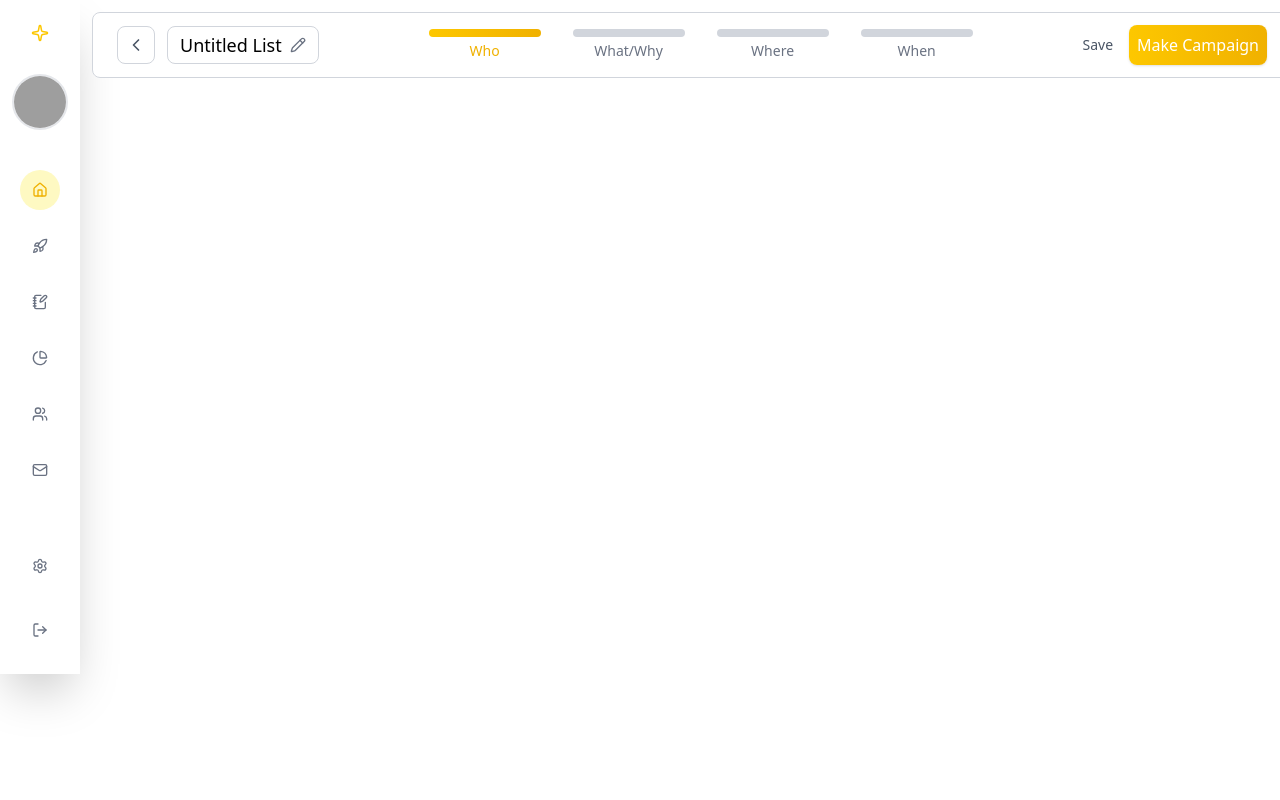
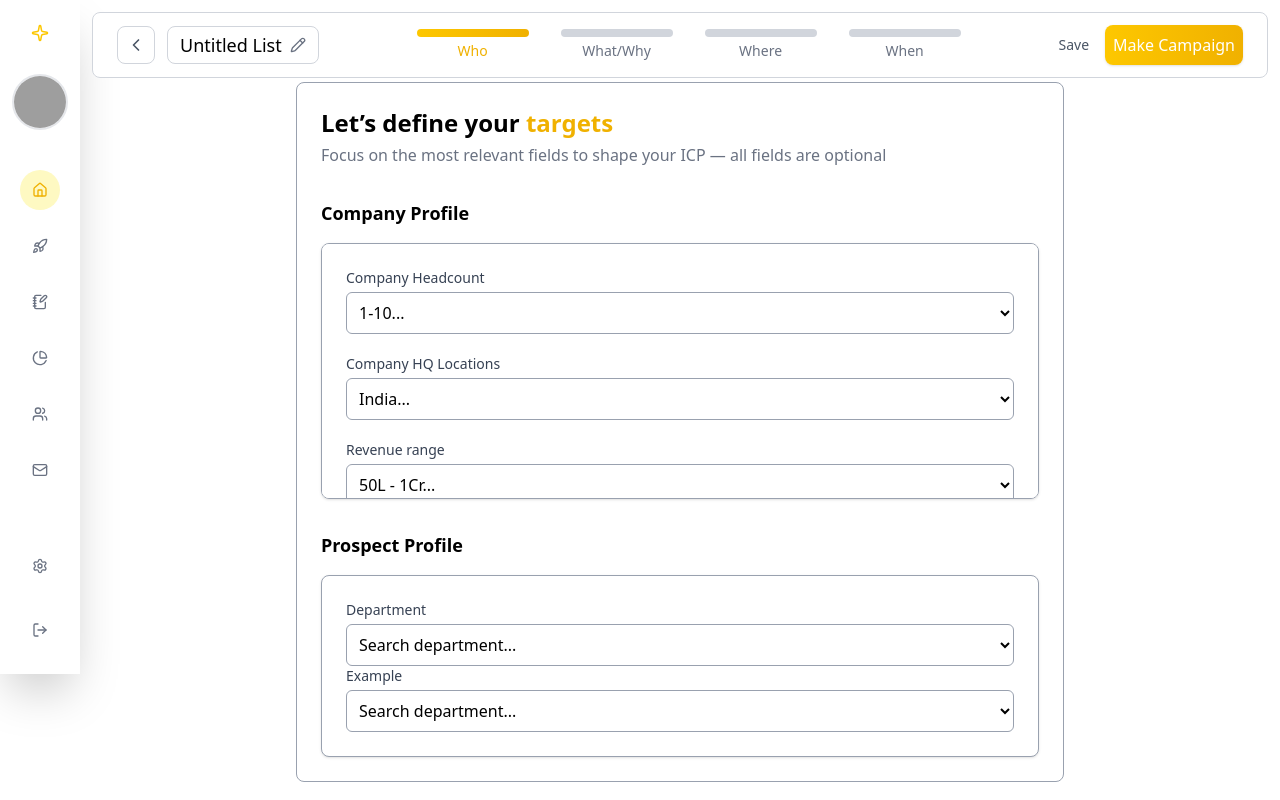
Before and after one commit to Doshi24/Assignment_ZI_cloud, a React (Vite) app in the folder vite-project/: page / in a window 1280 px wide. Built offline with nearby package versions, Linux system fonts and the light colour scheme; grey boxes are pictures that could not be loaded.

Commit message:
Add Heropage component and integrate Here_section_right; update Top_nav styles

```diff
--- a/vite-project/src/Homepage.jsx
+++ b/vite-project/src/Homepage.jsx
@@ -1,11 +1,12 @@
 import Leftside_nav from './component/Leftside_nav'
 import Top_nav from './component/Top_nav'
+import Heropage from './component/Heropage'
 
 
 function Homepage() {
 
     return (
-    <div className="flex h-screen w-screen overflow-hidden">
+    <div className="flex h-screen w-screen">
       {/* Sidebar */}
       <div className="fixed left-0 top-0 h-full w-20">
         <Leftside_nav />
@@ -18,6 +19,9 @@ function Homepage() {
           <Top_nav />
         </div>
 
+        <div className='flex-1 overflow-y-auto'>
+            <Heropage />
+        </div>
       </div>
     </div>
     )
--- /dev/null
+++ b/vite-project/src/component/Hero_section_right.jsx
@@ -0,0 +1,110 @@
+
+
+
+
+function Here_section_right() {
+  return (
+    <div className="w-full max-w-3xl mx-auto p-6 border border-gray-400 rounded-lg ">
+      {/* Header */}
+      <h2 className="text-2xl font-semibold">
+        Let’s define your <span className="text-yellow-500">targets</span>
+      </h2>
+      <p className="text-gray-500 mt-1">
+        Focus on the most relevant fields to shape your ICP — all fields are optional
+      </p>
+
+      {/* Company Profile */}
+      <div className="mt-8">
+        <h3 className="text-lg font-semibold mb-4">Company Profile</h3>
+        <div className="bg-white border  border-gray-400 rounded-lg p-6 space-y-5 shadow-sm max-h-64 overflow-y-auto">
+          {/* Company Headcount */}
+          <div>
+            <label className="block text-sm font-medium text-gray-700 mb-1">
+              Company Headcount
+            </label>
+            <select className="w-full border  border-gray-400 rounded-md p-2 focus:ring-2 focus:ring-yellow-400 focus:outline-none">
+              <option>1-10...</option>
+              <option>11-50</option>
+              <option>51-200</option>
+              <option>200+</option>
+            </select>
+          </div>
+
+          {/* Company HQ Locations */}
+          <div>
+            <label className="block text-sm font-medium text-gray-700 mb-1">
+              Company HQ Locations
+            </label>
+            <select className="w-full border  border-gray-400 rounded-md p-2 focus:ring-2 focus:ring-yellow-400 focus:outline-none">
+              <option>India...</option>
+              <option>USA</option>
+              <option>UK</option>
+              <option>Europe</option>
+            </select>
+          </div>
+
+          {/* Revenue Range */}
+          <div>
+            <label className="block text-sm font-medium text-gray-700 mb-1">
+              Revenue range
+            </label>
+            <select className="w-full border border-gray-400  rounded-md p-2 focus:ring-2 focus:ring-yellow-400 focus:outline-none">
+              <option>50L - 1Cr...</option>
+              <option>1Cr - 10Cr</option>
+              <option>10Cr+</option>
+            </select>
+          </div>
+
+          <div>
+            <label className="block text-sm font-medium text-gray-700 mb-1">
+              Example
+            </label>
+            <select className="w-full border border-gray-400  rounded-md p-2 focus:ring-2 focus:ring-yellow-400 focus:outline-none">
+              <option>50L - 1Cr...</option>
+              <option>1Cr - 10Cr</option>
+              <option>10Cr+</option>
+            </select>
+          </div>
+        </div>
+      </div>
+
+
+
+      {/* Prospect Profile */}
+      <div className="mt-8">
+        <h3 className="text-lg font-semibold mb-4">Prospect Profile</h3>
+        <div className="bg-white border border-gray-400 rounded-lg p-6 shadow-sm">
+          {/* Department */}
+          <div>
+            <label className="block text-sm font-medium text-gray-700 mb-1">
+              Department
+            </label>
+            <select className="w-full border  border-gray-400 rounded-md p-2 focus:ring-2 focus:ring-yellow-400 focus:outline-none">
+              <option>Search department...</option>
+              <option>Engineering</option>
+              <option>Sales</option>
+              <option>Marketing</option>
+              <option>HR</option>
+            </select>
+          </div>
+
+          <div>
+            <label className="block text-sm font-medium text-gray-700 mb-1">
+              Example
+            </label>
+            <select className="w-full border  border-gray-400 rounded-md p-2 focus:ring-2 focus:ring-yellow-400 focus:outline-none">
+              <option>Search department...</option>
+              <option>Engineering</option>
+              <option>Sales</option>
+              <option>Marketing</option>
+              <option>HR</option>
+            </select>
+          </div>
+        </div>
+      </div>
+    </div>
+  );
+}
+
+
+export default Here_section_right
--- /dev/null
+++ b/vite-project/src/component/Heropage.jsx
@@ -0,0 +1,11 @@
+import Here_section_right from "./Hero_section_right";
+
+function Heropage() {
+    return(
+
+        <Here_section_right />
+    )
+}
+
+
+export default Heropage
--- a/vite-project/src/component/Top_nav.jsx
+++ b/vite-project/src/component/Top_nav.jsx
@@ -2,7 +2,7 @@ import { Pencil, ChevronLeft } from "lucide-react";
 
  function Top_nav() {
   return (
-    <nav className="flex items-center justify-between bg-white px-6 py-3 w-full border border-gray-300 rounded-lg m-1 ml-3 mt-3 mr-3">
+    <nav className="flex items-center justify-between bg-white px-6 py-3 flex-1 border border-gray-300 rounded-lg m-1 ml-3 mt-3 mr-3">
       {/* Left Section */}
       <div className="flex items-center space-x-3">
         <button className="p-2 hover:bg-gray-100 rounded-lg border  border-gray-300">
```
